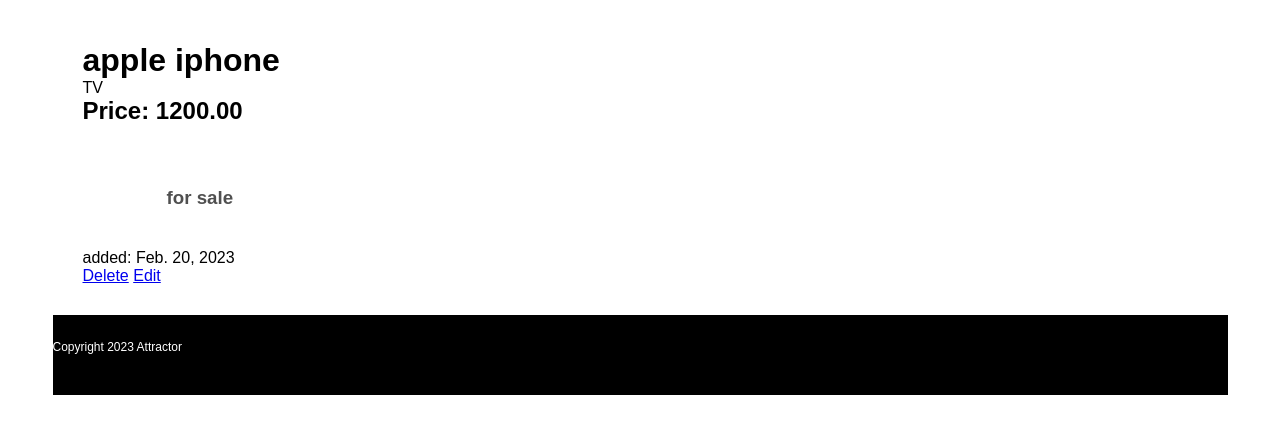
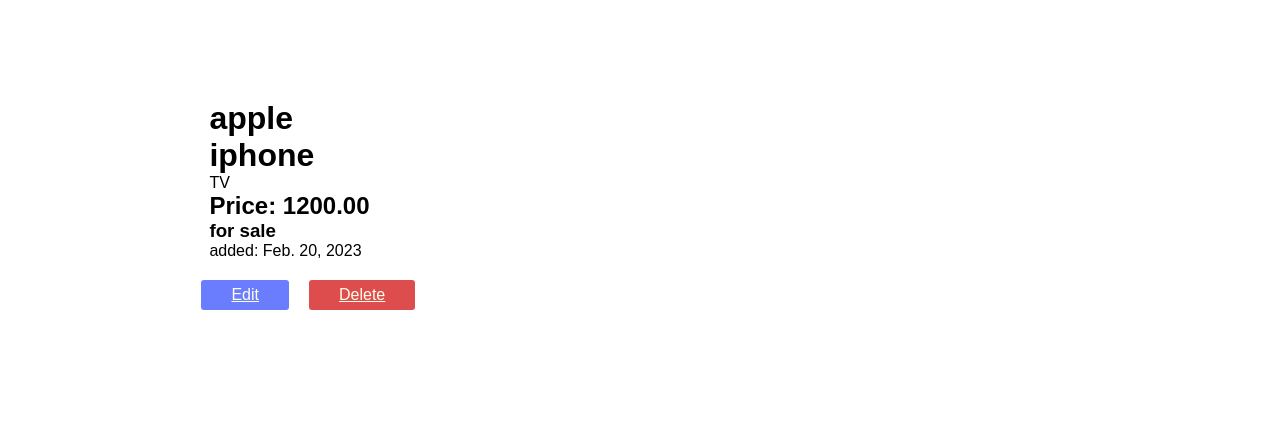
Before and after one commit to AigerimAvezbaeva/lab_54_aigerim_avezb, a Django app: page /products/2 in a window 1280 px wide. Shown: the part 51-485 px from the top of the page. Run offline with Django 4.2, Linux system fonts and the light colour scheme; data comes from the database, SQL or seed files in the repository.

Commit message:
добавила стили

```diff
--- a/source/products_app/models.py
+++ b/source/products_app/models.py
@@ -1,7 +1,9 @@
 from django.db import models
+from django.db.models import TextChoices
 
 
 # Create your models here.
+
 class Category(models.Model):
     title = models.CharField(max_length=400, blank=False, null=False, verbose_name='Наименование категории')
     description = models.TextField(max_length=3000, blank=False, null=True, verbose_name='Описание')
--- a/source/products_app/templates/base.html
+++ b/source/products_app/templates/base.html
@@ -29,10 +29,6 @@
     </nav>
 </div>
 {% block content %} {% endblock %}
-<footer class="footer">
-    <div class="container">
-        <p class="copyright white-text">Copyright 2023 Attractor</p>
-    </div>
-</footer>
+
 </body>
 </html>
--- a/source/products_app/templates/product.html
+++ b/source/products_app/templates/product.html
@@ -7,21 +7,19 @@ Product
 
 <main class="main">
     <div class="container">
-    <div class="card">
-        <div class="card-photo">
-
-        </div>
-        <div class="card-desc">
-            <img src="{{ product.photo }}"/>
+    <div class="card pro">
+        <div class="item-image pro-card">
+            <img src="{{ product.photo }}"/></div>
+        <div class="desc-product">
         <h1>{{ product.name }}</h1>
         <p>{{ product.category }}</p>
         <h2>Price: {{ product.price }}</h2>
-        <h3 class="par">
-            <br> <b class="par-title"> {{ product.description }}</b>
-        </h3>
+        <h3 class="par-title">{{ product.description }}</h3>
         <p>added: {{ product.created_at }}</p>
-            <a href="{% url 'delete_product' product.pk %}">Delete</a>
-            <a href="{% url 'edit_product' product.pk  %}">Edit</a>
+            <div class="cat-card-links pro-version">
+                <div><a href="{% url 'edit_product' product.pk  %}" class="submit-button edit">Edit</a></div>
+                <div><a href="{% url 'delete_product' product.pk %}" class="submit-button del">Delete</a></div>
+            </div>
         </div>
     </div>
 
--- a/source/products_app/urls.py
+++ b/source/products_app/urls.py
@@ -11,7 +11,7 @@ urlpatterns = [
     path('products/', products_index),
     path('products/add/', add_product, name='add_product'),
     path('products/<int:pk>', product_view, name='product_detail'),
-    path('products/<str:pk>/edit', product_edit_view, name='edit_product'),
+    path('products/<int:pk>/edit', product_edit_view, name='edit_product'),
     path('products/delete/<int:pk>', delete_product, name='delete_product'),
     path('categories/', category_view, name='category_index'),
     path('categories/categories/', category_view, name='category_index'),
--- a/source/static/css/style.css
+++ b/source/static/css/style.css
@@ -8,7 +8,10 @@ body{
     color: black;
     margin-top: 60px;
 }
-
+.container{
+    margin: 0 auto;
+    width: 1175px;
+}
 header{
     display: block;
     height: 60px;
@@ -24,9 +27,14 @@ header{
     text-decoration: none;
     text-transform: uppercase;
 }
+.alert{color:red}
+.form-group{margin: 5px 0;}
+.form-group input{width:280px;height: 25px;}
+
 .parlink{
-
+    padding: 10 0 0 0;
     color:#505050;
+    font-size: 15px;
 }
 .textarea{
     width: 50%;
@@ -36,20 +44,63 @@ header{
     width:150px
     height: 30px;
 }
+
 .card{
-    margin: 15px;
-    padding: 10px;
-    width:80%;
-    border: 5px solid white;
-    border-radius: 3px;
-    align: center;
+    float: left;
+    margin: 10px;
+    border: 1px solid #e5e5e5;
+    background: #fff;
+    padding: 21px 14px 0;
+    margin-bottom: -1px;
+    margin-top: 25px;
+    box-sizing: border-box;
+    height: 480px;
+}
+.cat, .pro{
+   height: 380px;
+   border: 0;
+   display: flex;
+}
+.item-image{
+    display: flex;
+    justify-content: center;
+    width: 100%;
+    height: 250px;
+    max-height: 250px;
+}
+.pro-card{
+    width: 50%;
+    justify-content: none;
+    padding: 20px;
+}
+.category{
+    width: 800px;
+    height: 80px;
+    text-align: end;
+    float: none;
+}
+.cat-card{
+    display: inline-flex;
+    padding: 0;
+    width: 300px;
+    text-transform: uppercase;
+    margin-left: 70px;
+}
+.cat-card-links{
+    width: 50%;
+    display: inline-flex;
+}
+.item-title{
+    display: inline-block;
+    height: 74px;
+    margin-bottom: 2px;
+    margin-top: inherit;
+    padding: 25px;
 }
 
-.par-title{
-    margin-left:10px;
-    padding: 3px;
-    border: 1px solid white;
-    border-radius: 3px;
+.desc-product{
+    width: 50%;
+    padding: 45px 50px;
 }
 .main-header{
     width: 100%;
@@ -58,10 +109,7 @@ header{
 
 }
 
-.container{
-    margin: 0 auto;
-    width: 1175px;
-}
+
 .navbar {
     display: block;
     background: #54865d;
@@ -145,32 +193,29 @@ header{
     display: flex;
     text-align: right;
 }
-.footer{
-    width: 100%
-    margin-top:100px;
-    background-color: #505050;
 
-    height:60px;
-}
-.copyright{
-    font-size: 12px;
-    padding-top: 20px;
-}
-.white-text{
-    color: #fff;
-    line-height: 24px;
-}
 .form_row{
     padding:15px;
     width:80%;
 }
-.footer{
-    bottom: 0;
-    height: 80px;
-    background-color: black;
+.submit-button{
+    background-color: #6b7dff;
+    padding: 4px;
+    margin-left: -28px;
+    border: 1px;
+    color: #fffee8;
+    border-radius: 3px;
 }
-.copiright{
-    color: #fff;
-    font-size: 14px;
-    padding: 30px 0 30px 0;
+.del{
+    display: inline-block;
+    background-color: #de4d4d;
+    margin-left: 20px;
+    padding: 6px 30px;
 }
+.edit{
+    display: inline-block;
+    padding: 6px 30px;
+}
+.pro-version{
+    padding: 20px;
+}
```
Also changed, not shown: source/products_app/templates/add_category.html (+16 -2 lines), source/products_app/templates/add_product.html (+16 -3 lines), source/products_app/templates/categories_index.html (+10 -5 lines), source/products_app/templates/edit_category.html (+16 -2 lines), source/products_app/templates/edit_product.html (+16 -2 lines), source/products_app/templates/products_index.html (+9 -8 lines).
